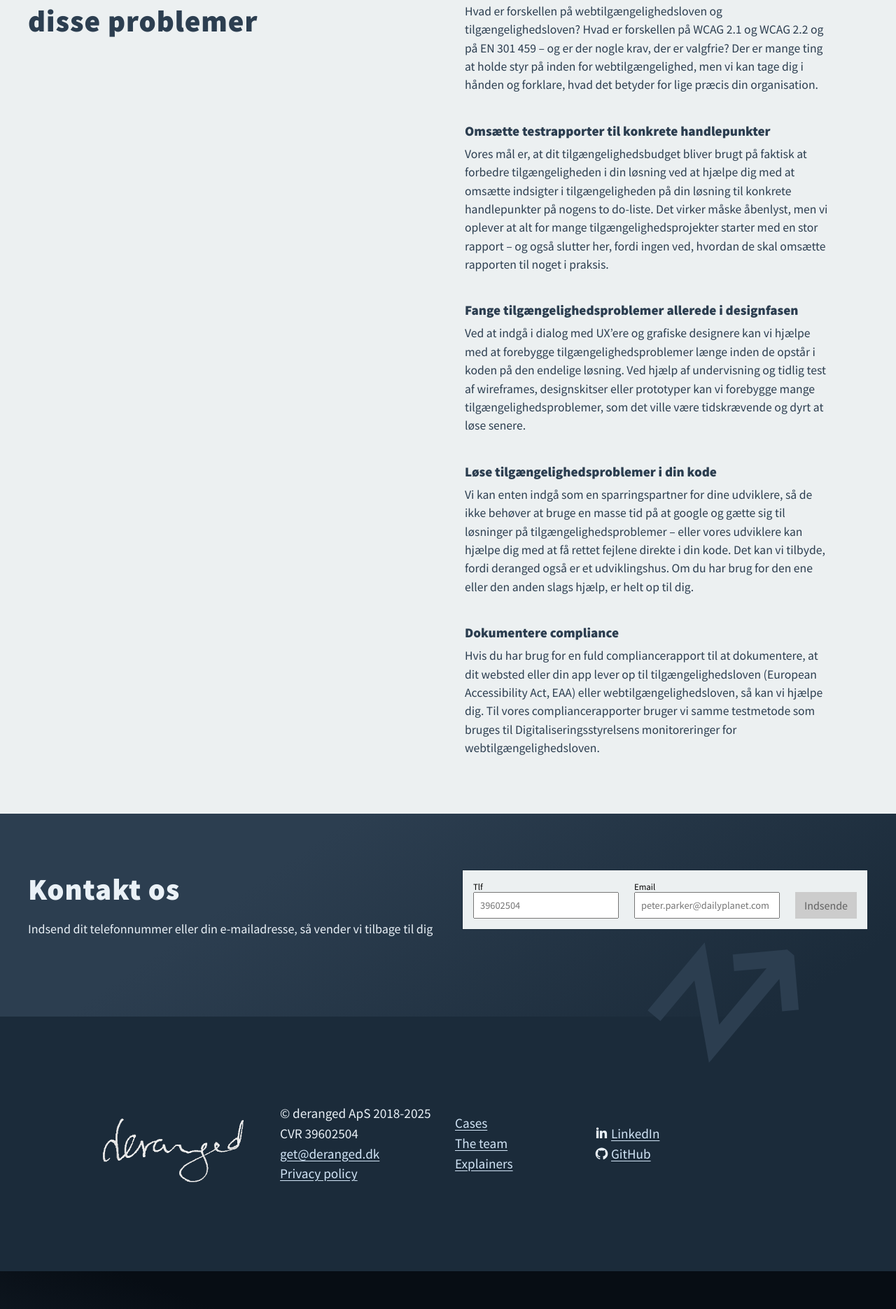
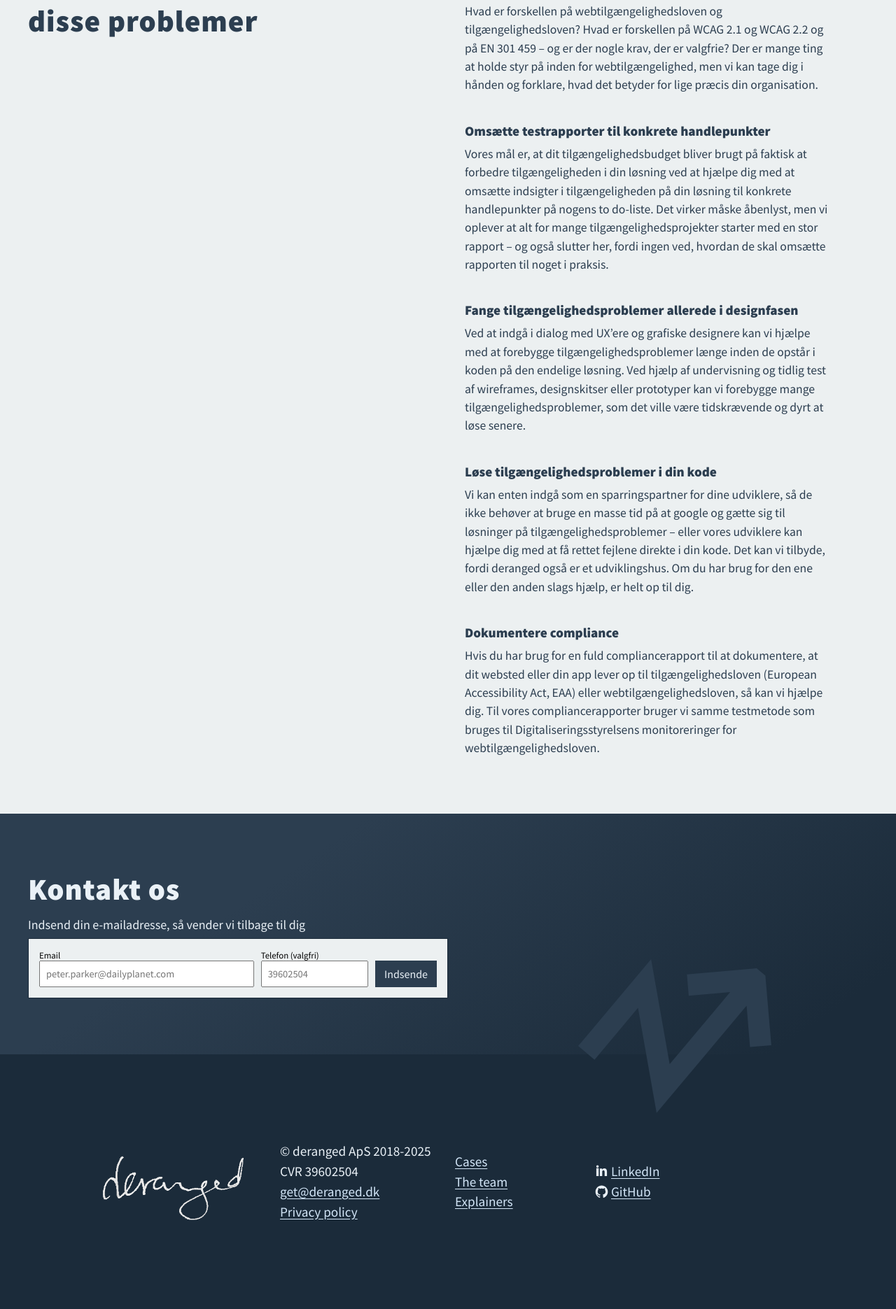
Before and after one commit to derangeddk/deranged.dk, a Jekyll site: the page built from da/tilgaengelighed/index.html, in a window 1280 px wide. Shown: the part 3860-5731 px from the top of the page at 70% size. Built offline with Jekyll 4.4.1, drawn with Linux system fonts in a browser that asks for light colours; some web fonts are replaced; comment, search, counter and statistics services are not loaded; before the commit the page ends 5677 px from its top, so only the background shows below that.

Commit message:
Adjsted small contact form layout, email address is reqiured

```diff
--- a/_includes/get_in_touch.html
+++ b/_includes/get_in_touch.html
@@ -12,9 +12,9 @@
         <div class="section__text">
           <p>
             {% if  include.lang == 'da_dk' %}
-              Indsend dit telefonnummer eller din e-mailadresse, så vender vi tilbage til dig
+              Indsend din e-mailadresse, så vender vi tilbage til dig
             {% else %}
-              Submit your phone number or email address and we will get back to you
+              Submit your email address and we will get back to you
             {% endif %}
           </p>
         </div>
@@ -27,21 +27,21 @@
             <!-- This is a honeypot, it is invisible to users, but not to bots. If it has value, it means it is a bot -->
           </label>
           <div class="contact-form__row">
+            <label for="email">
+              <span>Email</span>
+              <input type="email" name="email" required placeholder="peter.parker@dailyplanet.com">
+            </label>
             <label for="phone">
               <span>
                 {% if  include.lang == 'da_dk' %}
-                  Tlf
+                  Telefon (valgfri)
                 {% else %}
-                  Tel
+                  Phone number (optional)
                 {% endif %}
               </span>
               <input type="tel" name="phone" placeholder="39602504" pattern="(?=(?:.*\d){8})(?=.{1,15}$)\+?[\d\s\(\)\-]+">
             </label>
-            <label for="email">
-              <span>Email</span>
-              <input type="email" name="email" placeholder="peter.parker@dailyplanet.com">
-            </label>
-            <button class="button" type="submit" disabled id="submitButton">
+            <button class="button" type="submit" id="submitButton">
               {% if  include.lang == 'da_dk' %}
                 Indsende
               {% else %}
--- a/_sass/get_in_touch.scss
+++ b/_sass/get_in_touch.scss
@@ -1,12 +1,10 @@
 .request-contact {
-    display: grid;
-    column-gap: 2.5rem;
-    grid-template-columns: 1fr;
-    align-items: start;
+    .section__heading {
+        margin-bottom: 0.6rem;
+    }
 
-    @media(min-width: 1200px) {
-        row-gap: 1rem;
-        grid-template-columns: 1fr 1fr;
+    .section__text {
+        margin-bottom: 0.4rem;
     }
 }
 
@@ -15,25 +13,15 @@
     z-index: 200;
 }
 
-.contact-form--small label {
-    max-width: 208px;
-
-    @media(max-width: 600px) {
-        max-width: none;
-    }
-}
-
 .contact-form__row {
-    display: flex;
-    flex-direction: row;
-    justify-content: space-between;
-    align-items: flex-end;
+    display: grid;
+    grid-template-columns: 2fr 1fr auto;
+    align-items: end;
     column-gap: 10px;
 
     @media(max-width: 600px) {
-        row-gap: 1rem;
-        flex-direction: column;
-        align-items: center;
+        grid-template-columns: auto;
+        justify-items: center;
     }
 }
 
@@ -42,15 +30,7 @@
     margin-top: 10px;
 }
 
-footer {
-    @media screen and (min-width: 1200px) {
-        .footer-icon {
-        font-size: 18em;
-        }
-    }
-}
-
-.content--blue:last-of-type {
+.content--blue:has(.request-contact) {
     background: #2c3e50;
     background-image: linear-gradient(145deg, #2c3e50 30%, #1b2b3a 90%);
 }
```
Also changed, not shown: other parts of _includes/get_in_touch.html (+3 -11 lines).
